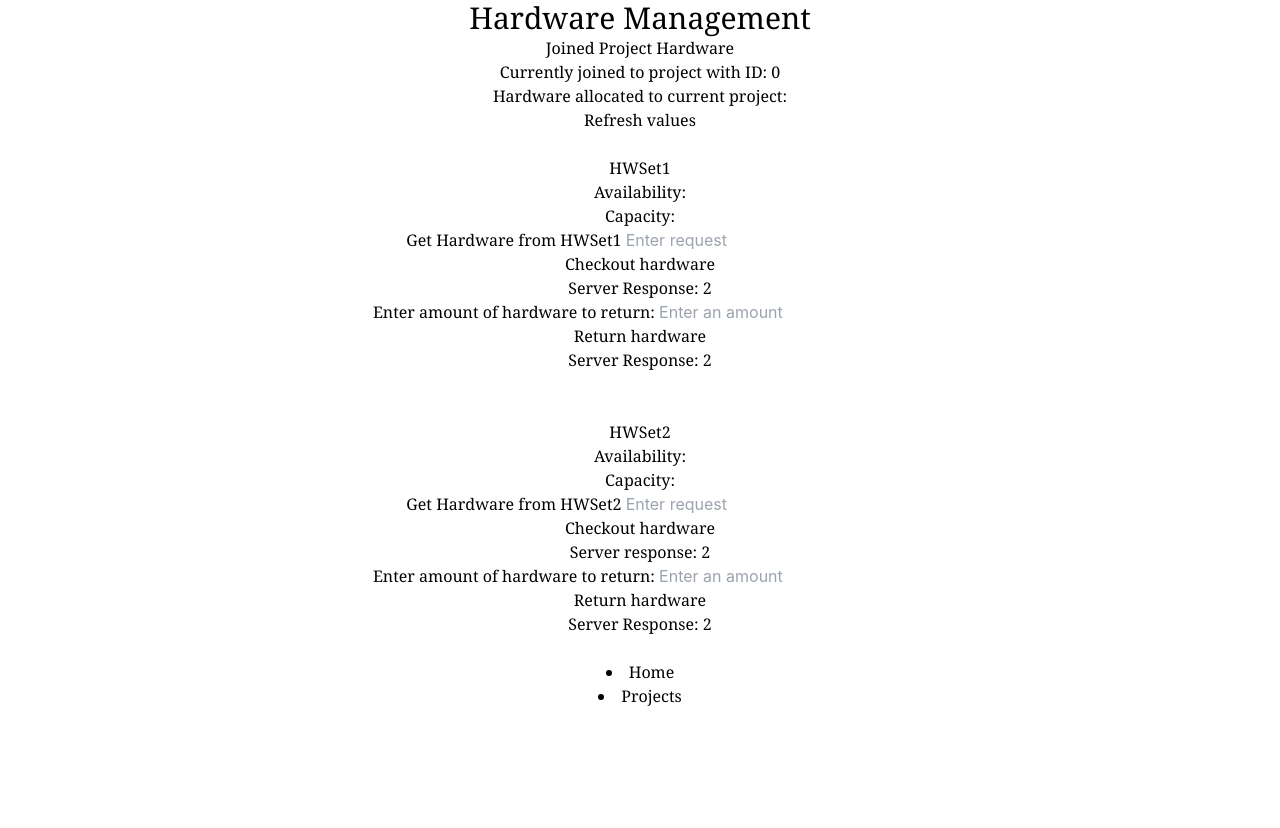
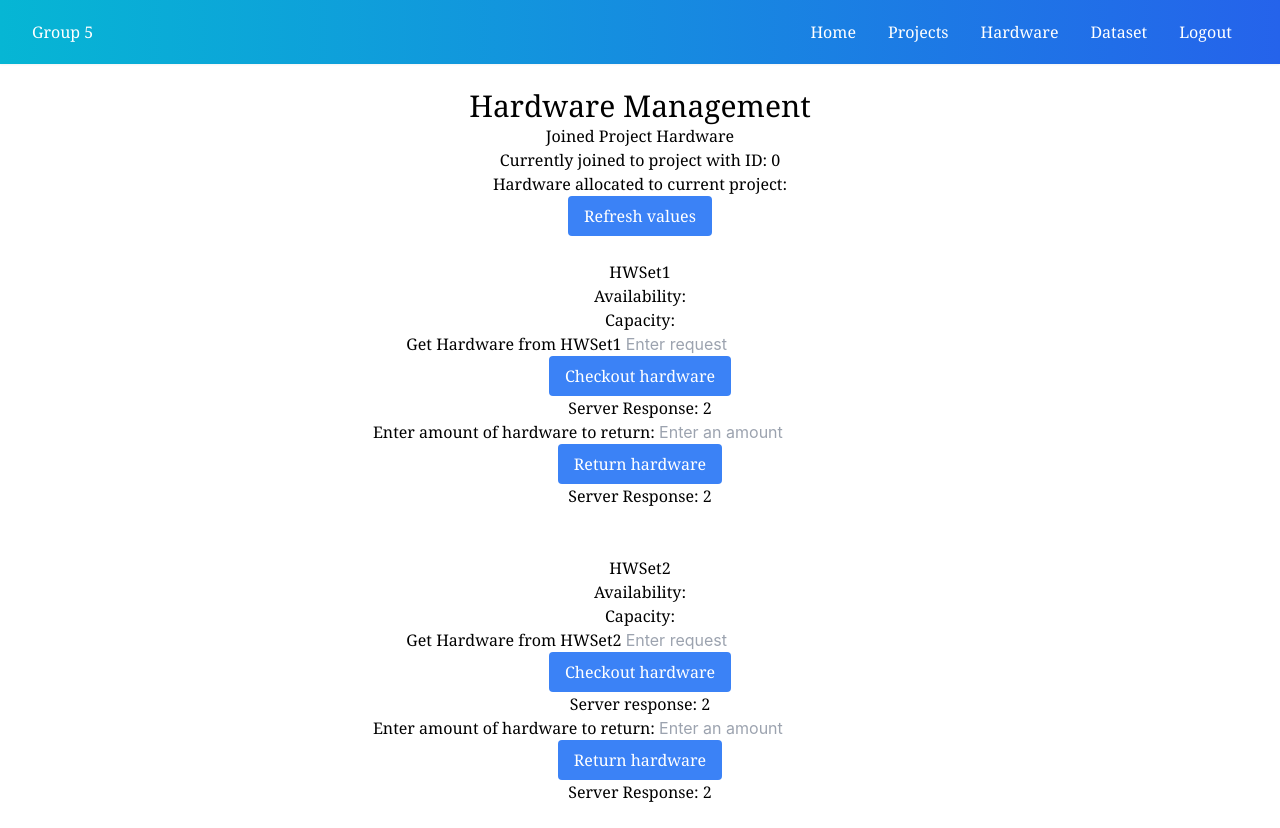
Before and after one commit to JJGuajardo10/ECE461L-Hardware, a React (Create React App) app: page /Hardware in a window 1280 px wide. Before the commit the page ends 800 px from the top, so only its background shows below. Built offline with nearby package versions, Linux system fonts and the light colour scheme.

Commit message:
Buttons and Navbar implementation

```diff
--- a/src/Dataset.js
+++ b/src/Dataset.js
@@ -1,6 +1,7 @@
 import { SettingsInputHdmiTwoTone } from '@mui/icons-material';
 import React, { useState, useRef } from 'react';
 import {Link} from "react-router-dom";
+import Navbar from './components/Navbar';
 
 function Dataset()
 {
@@ -46,13 +47,15 @@ function Dataset()
   }
   return(
     <>
+    <Navbar/>
+    <br></br>
       <h2 className="font-serif text-3xl"> Display a Dataset Metadata</h2>
       <div>
           <h3 className="font-serif">Enter a number 1-5 to get different datasets</h3>
           <input ref = {datasetNumField} type = "text" placeholder = "Enter the number(1-5) of the dataset" size = "26"></input>
         </div>
         <div>
-          <button onClick = {() => requestMetaData()} className="font-serif hover:text-blue-700">Enter to return the amount</button>
+          <button onClick = {() => requestMetaData()} className="font-serif hover:bg-blue-700 bg-blue-500 text-white py-2 px-4 rounded">Enter to return the amount</button>
       </div>
       <div>
         <label className="font-serif"> The Database: {databaseName}</label>
@@ -71,11 +74,6 @@ function Dataset()
         <p><a href={link}>{link}</a></p>
       </div>
 
-        <br></br>
-         <br></br>
-
-      <Link to = "/" className="font-serif hover:text-blue-700"> Home </Link>
-
     </>
   );
 }
--- a/src/HomeScreen.js
+++ b/src/HomeScreen.js
@@ -7,6 +7,7 @@ import LoginPortal from "./LoginPortal";
 import CreateAccount from "./CreateAccount";
 import Dataset from "./Dataset";
 import Logged from "./Logged";
+import Navbar from "./components/Navbar";
 
 
 
@@ -29,22 +30,12 @@ function HomeScreen() {
        </nav>
        ) : (
           <nav className="font-serif">
+            <Navbar/>
              <main className="font-serif">
+             <br></br>
           <h2 className="font-serif text-3xl">Home</h2>
           <p1 className="font-serif text-2xl">Welcome, {Logged.userName}!</p1>
          </main>
-          <li>
-             <Link to = "/hardware" className="font-serif hover:text-blue-700"> Hardware </Link>
-          </li>
-          <li>
-             <Link to = "/project" className="font-serif hover:text-blue-700"> Projects </Link>
-          </li>
-          <li>
-             <Link to ="/dataset" className="font-serif hover:text-blue-700"> Data Set </Link>
-          </li>
-          <li>
-             <Link to ="/logout" className="font-serif hover:text-blue-700"> Logout </Link>
-          </li>
 
        </nav>
        )}
--- /dev/null
+++ b/src/components/Navbar.js
@@ -0,0 +1,19 @@
+import React from 'react'
+import { Link } from 'react-router-dom'
+
+export default function Navbar({}){
+  return (
+    <nav className='flex justify-between items-center h-16 bg-gradient-to-r from-cyan-500 to-blue-600  text-white relative shadow-sm font-serif' role='navigation'>
+      <Link to='/' className='pl-8 hover:text-amber-300'>
+        Group 5
+      </Link>
+      <div className="pr-8">
+        <Link className='p-4 hover:text-amber-300' to="/">Home</Link>
+        <Link className='p-4 hover:text-amber-300' to="/Project">Projects</Link>
+        <Link className='p-4 hover:text-amber-300' to="/Hardware">Hardware</Link>
+        <Link className='p-4 hover:text-amber-300' to="/Dataset">Dataset</Link>
+        <Link className='p-4 hover:text-amber-300' to="/logout">Logout</Link>
+      </div>
+    </nav>
+  )
+}
--- a/src/hardware.js
+++ b/src/hardware.js
@@ -2,6 +2,7 @@ import React, {useState, useEffect, useRef} from "react";
 import {Link} from "react-router-dom";
 import "./hardware_formatting.css"
 import currentProjectID from "./project_global"
+import Navbar from './components/Navbar';
 
 function Hardware(){
 	const [Hardware1, SetHardware1] = useState("");
@@ -114,12 +115,15 @@ function Hardware(){
 
 	return (
       <>
+      <Navbar/>
+      <br></br>
+
       <div className="font-serif text-3xl">Hardware Management</div>
          <h3 className="font-serif"> Joined Project Hardware </h3>
          <p className="font-serif"> Currently joined to project with ID: {currentProjectID} </p>
          <p className="font-serif"> Hardware allocated to current project: {projectHardware}</p>
 
-         <button className="font-serif hover:text-blue-700" onClick = { () => getHardwareUpdate()}>Refresh values</button>
+         <button className="font-serif hover:bg-blue-700 bg-blue-500 text-white py-2 px-4 rounded" onClick = { () => getHardwareUpdate()}>Refresh values</button>
 
          <br></br>
          <br></br>
@@ -141,14 +145,6 @@ function Hardware(){
 
          <br></br>
 
-         <nav className="font-serif">
-            <li>
-               <Link to ="/" className="font-serif hover:text-blue-700"> Home </Link>
-            </li>
-            <li>
-               <Link to = "/project" className="font-serif hover:text-blue-700"> Projects </Link>
-            </li>
-         </nav>
       </>
    )
 }
@@ -199,7 +195,7 @@ function GetHardwareButton1(){
          <label className="font-serif"> Get Hardware from HWSet1 </label>
          <input ref = {requestfield1} type="number" placeholder={"Enter request"}></input>
          <div>
-            <button onClick = { () => getHardwareFrom1()} className="font-serif hover:text-blue-700">
+            <button onClick = { () => getHardwareFrom1()} className="font-serif hover:bg-blue-700 bg-blue-500 text-white py-2 px-4 rounded">
                Checkout hardware
             </button>
             <p className="font-serif"> Server Response: {getStatus1} </p>
@@ -241,7 +237,7 @@ function GetHardwareButton2(){
          <label className="font-serif"> Get Hardware from HWSet2 </label>
          <input ref = {requestfield2} type="number" placeholder={"Enter request"}></input>
          <div className="font-serif">
-            <button onClick = { () => getHardwareFrom2()} className="font-serif hover:text-blue-700">
+            <button onClick = { () => getHardwareFrom2()} className="font-serif hover:bg-blue-700 bg-blue-500 text-white py-2 px-4 rounded">
                Checkout hardware
             </button>
             <p className="font-serif"> Server response: {getStatus2} </p>
@@ -283,7 +279,7 @@ function ReturnHardwareButton1(){
          <label className="font-serif">  Enter amount of hardware to return: </label>
          <input ref = {returnfield1} type="number" placeholder="Enter an amount"></input>
          <br></br>
-         <button onClick = { () => returnHardwareTo1() } className="font-serif hover:text-blue-700"> Return hardware </button>
+         <button onClick = { () => returnHardwareTo1() } className="font-serif hover:bg-blue-700 bg-blue-500 text-white py-2 px-4 rounded"> Return hardware </button>
          <p className="font-serif"> Server Response: {returnStatus1} </p>
       </>
    )
@@ -322,7 +318,7 @@ function ReturnHardwareButton2(){
          <label className="font-serif">  Enter amount of hardware to return: </label>
          <input ref = {returnfield2} type="number" placeholder="Enter an amount"></input>
          <br></br>
-         <button onClick = { () => returnHardwareTo2() } className="font-serif hover:text-blue-700"> Return hardware </button>
+         <button onClick = { () => returnHardwareTo2() } className="font-serif hover:bg-blue-700 bg-blue-500 text-white py-2 px-4 rounded"> Return hardware </button>
          <p className="font-serif"> Server Response: {returnStatus2} </p>
 
       </>
--- a/src/project.js
+++ b/src/project.js
@@ -1,6 +1,7 @@
 import React, {useRef} from "react";
 import { useState } from "react";
 import {Link} from "react-router-dom";
+import Navbar from "./components/Navbar";
 import currentProjectID from "./project_global";
 
 
@@ -76,6 +77,8 @@ function Project_Board(){
 
    return (
       <>
+      <Navbar/>
+      <br></br>
       <div className="font-serif text-3xl">Project Management</div>
          <br></br>
 
@@ -120,25 +123,13 @@ function Project_Board(){
             </label>
          </form>
 
-         <button onClick = {() => createProject()} className="font-serif hover:text-blue-700"> Create new project </button>
+         <button onClick = {() => createProject()} className="font-serif hover:bg-blue-700 bg-blue-500 text-white py-2 px-4 rounded"> Create new project </button>
 
          <p className = "warning font-serif"> Do not use "!" or a space character </p>
 
             <GetProject/>
 
          <p className="font-serif"> You Have Joined: {serverResponse} </p>
-
-         <br></br>
-         <br></br>
-
-         <nav>
-            <li>
-               <Link to ="/" className="font-serif hover:text-blue-700"> Home </Link>
-            </li>
-            <li>
-               <Link to = "/hardware" className="font-serif hover:text-blue-700"> Hardware</Link>
-            </li>
-         </nav>
 
       </>
    )
@@ -186,7 +177,7 @@ function GetProject()
          </label>
         </div>
         <div>
-          <button onClick = {() => sendCredentials()} className="font-serif hover:text-blue-700">Join a project</button>
+          <button onClick = {() => sendCredentials()} className="font-serif font-serif hover:bg-blue-700 bg-blue-500 text-white py-2 px-4 rounded">Join a project</button>
          <p className="font-serif">Server Response for joining a project is: {serverResponse}</p>
       </div>
     </>
```
